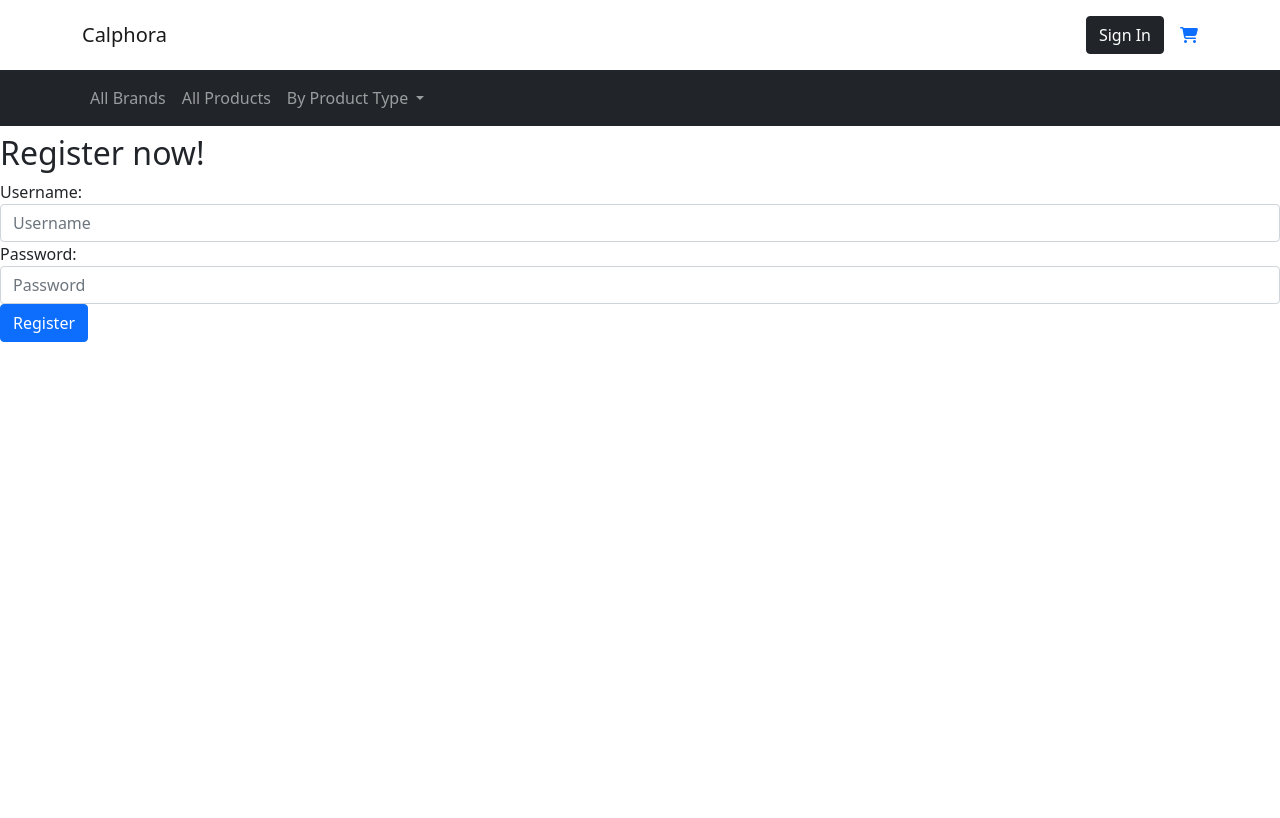
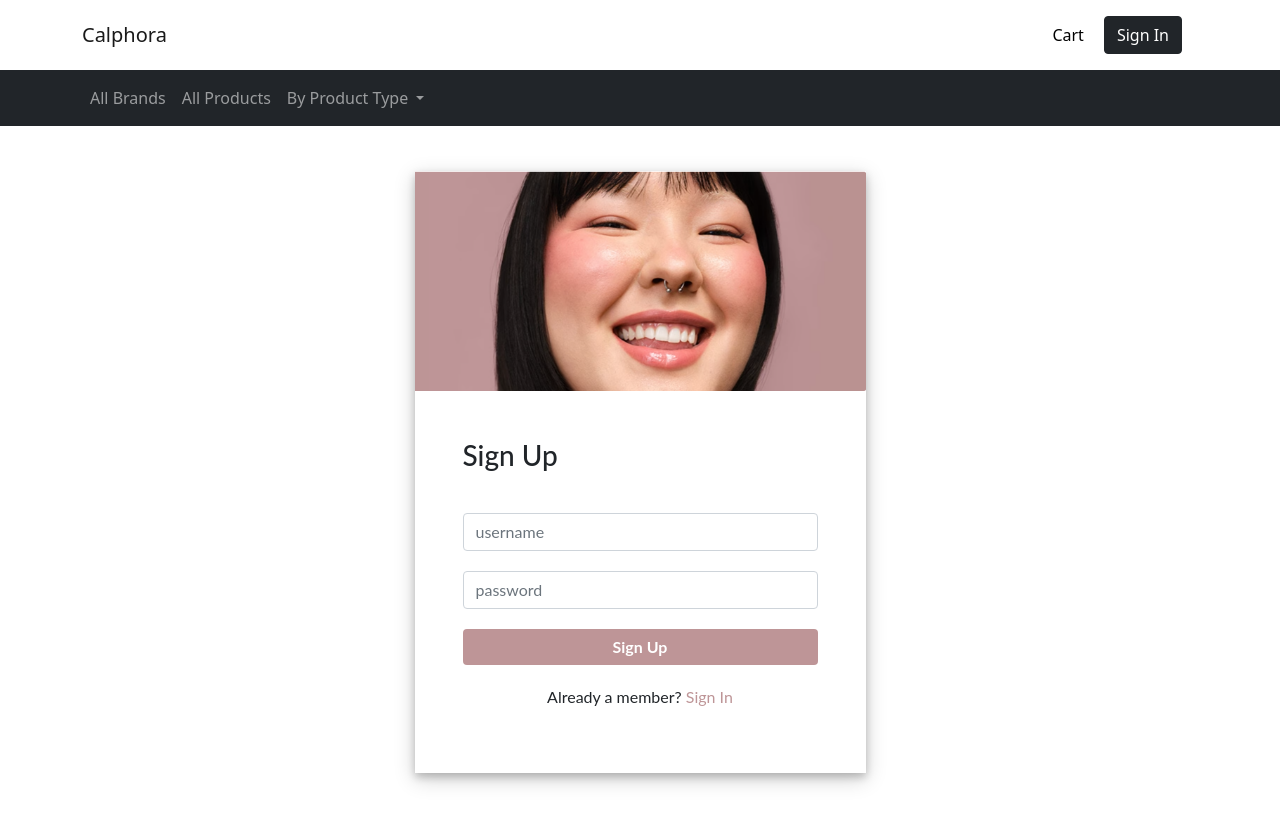
Before and after one commit to epatel16/TechBeauty, a Flask app: page /register in a window 1280 px wide. Before the commit the page ends 342 px from the top, so only its background shows below. Run offline with Flask 3, Linux system fonts and the light colour scheme; some libraries are stand-ins or nearby versions.

Commit message:
brand and product page implemented

```diff
--- a/webClientInterface/app.py
+++ b/webClientInterface/app.py
@@ -1,6 +1,6 @@
 from flask import Flask, session, render_template, request, redirect, url_for
 from flask_session import Session
-import requests
+import sys
 
 # SQLAlchemy for Interactions with MySQL
 from sqlalchemy import create_engine
@@ -61,7 +61,7 @@ def authenticate(username, password) -> bool:
 # execute a query to check if the username exists in the database
 def check_username(username) -> bool:
     # select users who have a matching username
-    if db.execute("SELECT * FROM users WHERE username = :username", {"username": username}).rowcount != 0:
+    if db.execute(text("SELECT * FROM user_info WHERE username = :username"), {"username": username}).rowcount != 0:
         return 1
     else:
         return 0
@@ -71,10 +71,15 @@ def check_username(username) -> bool:
 # a list of products, for which we will always return same set of
 # attributes
 def browse_products(sql = ''):
-    sql = 'SELECT product_id, brand_name, product_name, product_type, rating FROM product \
+    sql = 'SELECT product_id, brand_name, product_name, product_type, price, rating FROM product \
             NATURAL JOIN store NATURAL JOIN brand %s;' % sql
-    db.execute(sql)
-    rows = db.fetchall()
+    rows = db.execute(text(sql)).fetchall()
+    return rows
+
+# execute a query to get singular product given the query
+def browse_one_products(sql = ''):
+    sql = 'SELECT * FROM product NATURAL JOIN store NATURAL JOIN brand %s;' % sql
+    rows = db.execute(text(sql)).fetchone()
     return rows
 
 
@@ -83,89 +88,105 @@ def browse_products(sql = ''):
 ########################################
 #Index page where new users can register
 @app.route("/")
+@app.route("/index")
 def index():
-    return redirect(url_for('home'))
-
-@app.route("/home")
-def home():
     return render_template("index.html", login = session.get("logged_in",), username = session.get('username'))
 
-#Login
+# User attemps to log in
 @app.route("/login", methods=["POST", "GET"])
 def login():
+    ## is the user is already logged in
     if session.get("logged_in"):
-        return redirect(url_for('home'))
+        return redirect(url_for('index'))
+
+    ## if the request method is GET
     if request.method == "GET":
         return render_template("auth/login.html", login=session.get("logged_in"), username=session.get("username"))
+
+    ## if the request method is POST
+    # get username and password from the form
+    username = request.form.get('username')
+    password = request.form.get('password')
+
+    #Check if the user entered username and password
+    if username is None or password is None:
+        return render_template("auth/login.html", message = "Please fill in all the required fields.",
+                                login = session.get("logged_in"))
+
+    #Check if credentials are correct
+    if not authenticate(username, password):
+        return render_template("auth/login.html", message="Wrong credentials. Try again.",
+                                login=session.get("logged_in"),username=session.get("username"))
     else:
-        username = request.form.get('username')
-        password = request.form.get('password')
+        session["logged_in"] = True
+        session["username"] = username
+        return redirect(url_for('index'))
 
-        #Check if the user entered username and password
-        if (username is None) or (password is None):
-            return render_template("auth/login.html", message = "Please fill in all the required fields.",
-                                    login = session.get("logged_in"))
-
-        #Check if credentials are correct
-        if not authenticate(username, password):
-            return render_template("auth/login.html", message="Wrong credentials. Try again.",
-                                    login=session.get("logged_in"),username=session.get("username"))
-        else:
-            return redirect(url_for('home'), login=session.get("logged_in"),username=session.get("username"))
-
-#Logout - clear the session when users log out
+# When user attemps to log out
 @app.route("/log_out")
 def log_out():
+    # reset session variables and flush out session
     session["logged_in"] = False
+    session["username"] = ""
     session.clear()
     return redirect(url_for('index'))
 
-#Register - make an account
+# When user registers for a new account
 @app.route("/register", methods=["POST", "GET"])
 def register():
+    ## if the user is already logged in, take them to home
     if session.get("logged_in"):
-        return redirect(url_for('home'))
+        return redirect(url_for('index'))
+
+    ## if request method is "GET"
     if request.method == "GET":
         return render_template("auth/register.html", login=session.get("logged_in"), username=session.get("username"))
-    if request.method == "POST":
-        #Get data from the form
-        username = request.form.get('username').lower()
-        password = request.form.get('password')
 
-        # Check if inputs match the criteria
-        if username is None or password is None:
-            return render_template("auth/register.html", message = "Please fill in all the required fields.",
-                                   login=session.get("logged_in"), username = session.get("username"))
-        elif len(username) < 6:
-            return render_template("auth/register.html", message="Your username has to be 6 characters or longer.",
-                                   login = session.get("logged_in"), username = session.get("username"))
-        elif len(password) < 8:
-            return render_template("auth/register.html", message="Your password has to be 8 characters or longer.",
-                                   login=session.get("logged_in"), username = session.get("username"))
+    ## if request method is "POST"
+    #Get data from the form
+    username = request.form.get('username').lower()
+    password = request.form.get('password')
 
-        # Insert new user into database
-        if check_username(username):
-            return render_template("auth/register.html",  message = "Username already exists :(",
-                                   login=session.get("logged_in"), username = session.get("username"))
-        else:
-            db.execute("CALL sp_add_users(:username, :pwd)",{"username": username, "pwd":password})
-            db.commit()
-            return render_template("auth/login.html", message = "Please sign in.",
-                                   login = session.get("logged_in"), username = session.get("username"))
+    # Check if inputs match the criteria
+    if username is None or password is None:
+        return render_template("auth/register.html", message = "Missing required fields",
+                                login=session.get("logged_in"), username = session.get("username"))
+    elif len(username) < 6 or len(username) > 20:
+        return render_template("auth/register.html", message="Username must be between 6 and 20 characters",
+                                login = session.get("logged_in"), username = session.get("username"))
+    elif len(password) < 8 or len(password) > 20:
+        return render_template("auth/register.html", message="Password must be between 8 and 20 characters",
+                                login=session.get("logged_in"), username = session.get("username"))
 
-#Search page for users to filter all products
+    # Insert new user into database
+    if check_username(username):
+        return render_template("auth/register.html", message = "Username already exists :(",
+                                login=session.get("logged_in"), username = session.get("username"))
+    else:
+        db.execute(text("CALL sp_add_user(:username, :pwd)"),{"username": username, "pwd":password})
+        db.commit()
+        return render_template("auth/login.html", message = "Please sign in.",
+                                login = session.get("logged_in"), username = session.get("username"))
+
+# When user forgets password and tries to reset
+@app.route("/forgot_password", methods=["GET", "POST"])
+def forgot_password():
+    return None
+
+# Search page for users to filter all products
 @app.route("/products", methods=["POST", "GET"])
 def products():
    product = get_all_products()
    return render_template("main/products.html", products=product, login=session.get("logged_in"), username=session.get("username"))
 
-# SUBROUTES of Products
-#Detailed information about the selected product
+## SUBROUTES of Products
+# Detailed information about the selected product
 @app.route("/products/product_id=<product_id>", methods=["GET"])
 def product(product_id):
-   return None
+   result = browse_one_products("WHERE product_id=%s" % product_id)
+   return render_template('main/product.html', product=result, login=session.get("logged_in"), username=session.get('username'))
 
-#Show all brands
+# Page to show all brands
 @app.route("/brands", methods=["POST", "GET"])
 def brands():
     brand = get_all_brands()
@@ -176,17 +197,30 @@ def brands():
         alphabets[brand_name[0].upper()].append(brand_name)
     return render_template("main/brands.html", brands=alphabets, login=session.get("logged_in"), username=session.get("username"))
 
-# SUBROUTES of Brands
-@app.route("/brand/brand_id=<brand_id>", methods=["GET"])
-def brand(brand_id):
-    return None
+## SUBROUTES of Brands
+# Page to show a brand and all of its products
+@app.route("/brand/brand_name=<brand_name>", methods=["GET"])
+def brand(brand_name = None):
+    prods = browse_products('WHERE brand_name=\'%s\''% brand_name)
+    return render_template("main/brand.html", products=prods, login=session.get("logged_in"), username=session.get("username"))
 
-#Adding product to shopping cart
-@app.route("/addToCart")
-def addToCart():
-    return None
+# Search by Product Type
+@app.route("/<product_type>", methods=['GET'])
+def product_type(product_type):
+    prods = browse_products('WHERE product_type=\'%s\'' % product_type)
+    return render_template("main/products.html", products=prods, login=session.get("logged_in"), username=session.get("username"))
 
-#Checking shopping cart
+# check shopping cart
 @app.route("/cart")
 def cart():
     return None
+
+# check out items in your cart
+@app.route("/check_out")
+def check_out():
+    return None
+
+# my page to see order history, etc.
+@app.route("/mypage")
+def mypage():
+    return None
--- a/webClientInterface/static/style.css
+++ b/webClientInterface/static/style.css
@@ -5,6 +5,16 @@
 /* Nav Bar */
 .filters{
     background-color: #fce3d9;
+}
+
+#navIcons{
+    text-decoration: none;
+    color: black;
+}
+
+#navIcons:hover{
+    text-decoration: underline;
+    color: black;
 }
 
 /* Main Image */
@@ -34,6 +44,7 @@
         margin-bottom:20px;
     };
     img{
+        max-width: 100%;
         width: 100%;
     };
     a{
@@ -48,6 +59,35 @@
     };
     button{
         background-color: #faaf9c;
+        border: 0px;
+    }
+}
+
+/* register.html */
+#signupBox{
+    font-family: 'Lato',Arial, sans-serif;
+    margin-top: 10%;
+    margin-bottom:10%;
+    box-shadow: 0 4px 8px 0 rgba(0, 0, 0, 0.2), 0 6px 20px 0 rgba(0, 0, 0, 0.19);
+    .form-group{
+        margin-bottom:20px;
+    };
+    img{
+        width: 100%;
+        max-width:100%;
+    };
+    a{
+        text-decoration: none;
+        color: #be9597;
+    };
+    a:hover{
+        text-decoration: underline;
+    };
+    #forgot{
+        float: right;
+    };
+    button{
+        background-color: #be9597;
         border: 0px;
     }
 }
@@ -72,3 +112,30 @@
         color: black;
     }
 }
+
+/* product.html */
+/* brand.html */
+#wrapper{
+    max-width: 70%;
+    width: 70%;
+    margin-top: 5%;
+    margin-bottom: 5%;
+    img {
+        width: 100%;
+    }
+}
+
+#prodContainer {
+    float: left;
+    h5{
+        margin-top: 2%;
+    }
+}
+
+#addToCart{
+    float: right;
+}
+
+#productWrapper{
+    margin-top: 2%;
+}
--- a/webClientInterface/templates/auth/register.html
+++ b/webClientInterface/templates/auth/register.html
@@ -1,42 +1,43 @@
 {% extends "layout.html" %}
 
-{% block title %}
-    Calphora
-{% endblock %}
-
 {% block script %}
-    {% if login %}
-    {% endif %}
-
 {% endblock %}
 
 {% block head %}
-
 {% endblock %}
 
 {% block body %}
-    <div class="jumbotron">
-        <h1 class="display-3"></h1>
-        <h4>{{ message }}</h4>
+<div class="container">
+    <div class="row justify-content-center">
+        <div class="col-md-7 col-lg-5">
+            <div class="wrap" id="signupBox">
+                <img src="../static/images/signupImage.png">
+                <div class="login-wrap p-4 p-md-5">
+                <div class="d-flex">
+                    <div class="w-100">
+                        <h3 class="mb-4">Sign Up</h3>
+                    </div>
+                </div>
+                <div>
+                    <p style="color:red;">{{ message }}</p>
+                </div>
+                <form action="{{ url_for('register') }}" class="signin-form" method="post">
+                    <div class="form-group mt-3">
+                        <input type="text" class="form-control" name="username" placeholder="username" required>
+                    </div>
+                    <div class="form-group">
+                        <input name="password" type="password" class="form-control" placeholder="password" required>
+                    </div>
+                    <div class="form-group">
+                        <button type="submit" class="form-control btn btn-primary rounded submit px-3">
+                            <b>Sign Up</b>
+                        </button>
+                    </div>
+                </form>
+            <p class="text-center">Already a member? <a href={{ url_for('login') }}>Sign In</a></p>
+        </div>
+      </div>
+     </div>
     </div>
-
-    {% if login %}
-    <h2> Thank you for visiting us! </h2>
-    {% else %}
-        <h2>Register now!</h2>
-        <form action = "{{ url_for('register')}}" method = "post">
-            <div class = "form-group">
-                <label for="usr">Username:</label>
-                <input class="form-control" name="username" placeholder="Username" id = "usr">
-            </div>
-            <div class = "form-group">
-                <label for="pwd">Password:</label>
-                <input class="form-control" type = "password" name="password" placeholder="Password" id = "pwd">
-            </div>
-            <div class = "form-group">
-                <button class = "btn btn-primary">Register</button>
-            </div>
-        </form>
-
-    {% endif %}
+</div>
 {% endblock %}
--- a/webClientInterface/templates/layout.html
+++ b/webClientInterface/templates/layout.html
@@ -1,18 +1,17 @@
 <!DOCTYPE html>
 <html>
     <head>
-        <title>{% block title %}{% endblock %}</title>
+        <title>Calphora</title>
         <link href="https://cdn.jsdelivr.net/npm/bootstrap@5.0.2/dist/css/bootstrap.min.css" rel="stylesheet" integrity="sha384-EVSTQN3/azprG1Anm3QDgpJLIm9Nao0Yz1ztcQTwFspd3yD65VohhpuuCOmLASjC" crossorigin="anonymous">
         <script src="https://kit.fontawesome.com/b4f03f6df5.js" crossorigin="anonymous"></script>
-        <!--<link rel="stylesheet" href="https://maxcdn.bootstrapcdn.com/bootstrap/3.3.7/css/bootstrap.min.css">-->
         <link rel="stylesheet" href="../static/style.css">
-        <script src="https://code.jquery.com/jquery-3.3.1.slim.min.js" integrity="sha384-q8i/X+965DzO0rT7abK41JStQIAqVgRVzpbzo5smXKp4YfRvH+8abtTE1Pi6jizo" crossorigin="anonymous"></script>
+        <script   src="https://code.jquery.com/jquery-3.4.1.min.js" integrity="sha256-CSXorXvZcTkaix6Yvo6HppcZGetbYMGWSFlBw8HfCJo=" crossorigin="anonymous"></script>
         <script src="https://cdn.jsdelivr.net/npm/popper.js@1.14.7/dist/umd/popper.min.js" integrity="sha384-UO2eT0CpHqdSJQ6hJty5KVphtPhzWj9WO1clHTMGa3JDZwrnQq4sF86dIHNDz0W1" crossorigin="anonymous"></script>
         <script src="https://cdn.jsdelivr.net/npm/bootstrap@4.3.1/dist/js/bootstrap.min.js" integrity="sha384-JjSmVgyd0p3pXB1rRibZUAYoIIy6OrQ6VrjIEaFf/nJGzIxFDsf4x0xIM+B07jRM" crossorigin="anonymous"></script>
-        <link rel="shortcut icon" type="image/x-icon" href="../static/images/favicon.ico" />
         {% block script %}{% endblock %}
     </head>
     <header>
+      <link rel="shortcut icon" type="image/x-icon" href="../static/images/favicon.ico" />
         {% block head %}
         {% endblock %}
     </header>
@@ -21,20 +20,20 @@
     <nav class="navbar navbar-expand-lg navbar-light py-3">
         <div class="container">
             <!-- Brand logo -->
-            <a class="navbar-brand mb-0 h1" href={{ url_for('home') }}>Calphora</a>
+            <a class="navbar-brand mb-0 h1" href={{ url_for('index') }}>Calphora</a>
             <button class="navbar-toggler" type="button" data-toggle="collapse" data-target="#navbarSupportedContent" aria-controls="navbarSupportedContent" aria-expanded="false" aria-label="Toggle navigation">
             <span class="navbar-toggler-icon"></span>
             </button>
 
             <div class="d-flex align-items-center">
+                <a href={{ url_for('cart') }} id="navIcons" style="margin-right:20px"> Cart</a>
                 {% if login %}
-                <a href="#"><i class="fa-regular fa-user"></i></a>
+                <a href={{ url_for('mypage') }} id="navIcons">My Page</a>
                 {% else %}
                 <a href={{ url_for('login') }} type="button" class="btn btn-dark me-3">
                   Sign In
                 </a>
                 {% endif %}
-                <a href="#"><i class="fa-solid fa-cart-shopping"></i></a>
             </div>
         </div>
     </nav>
@@ -51,7 +50,7 @@
               <a class="nav-link" href={{ url_for('brands') }}>All Brands</a>
             </li>
             <li class="nav-item">
-                <a class="nav-link" href={{ url_for('products' )}}>All Products</a>
+                <a class="nav-link" href={{ url_for('products')}}>All Products</a>
             </li>
             <li class="nav-item dropdown">
               <a class="nav-link dropdown-toggle" href="#" id="navbarDropdown" role="button" data-toggle="dropdown" aria-haspopup="true" aria-expanded="false">
```
Also changed, not shown: webClientInterface/templates/auth/login.html (+10 -15 lines), webClientInterface/templates/index.html (+0 -8 lines), webClientInterface/templates/main/brand.html (added, +45 -0 lines), webClientInterface/templates/main/brands.html (+18 -19 lines), webClientInterface/templates/main/product.html (added, +50 -0 lines), webClientInterface/templates/main/products.html (+3 -13 lines), webClientInterface/static/images/Image_not_available.png (added), webClientInterface/static/images/signupImage.png (added), 2 other files.
